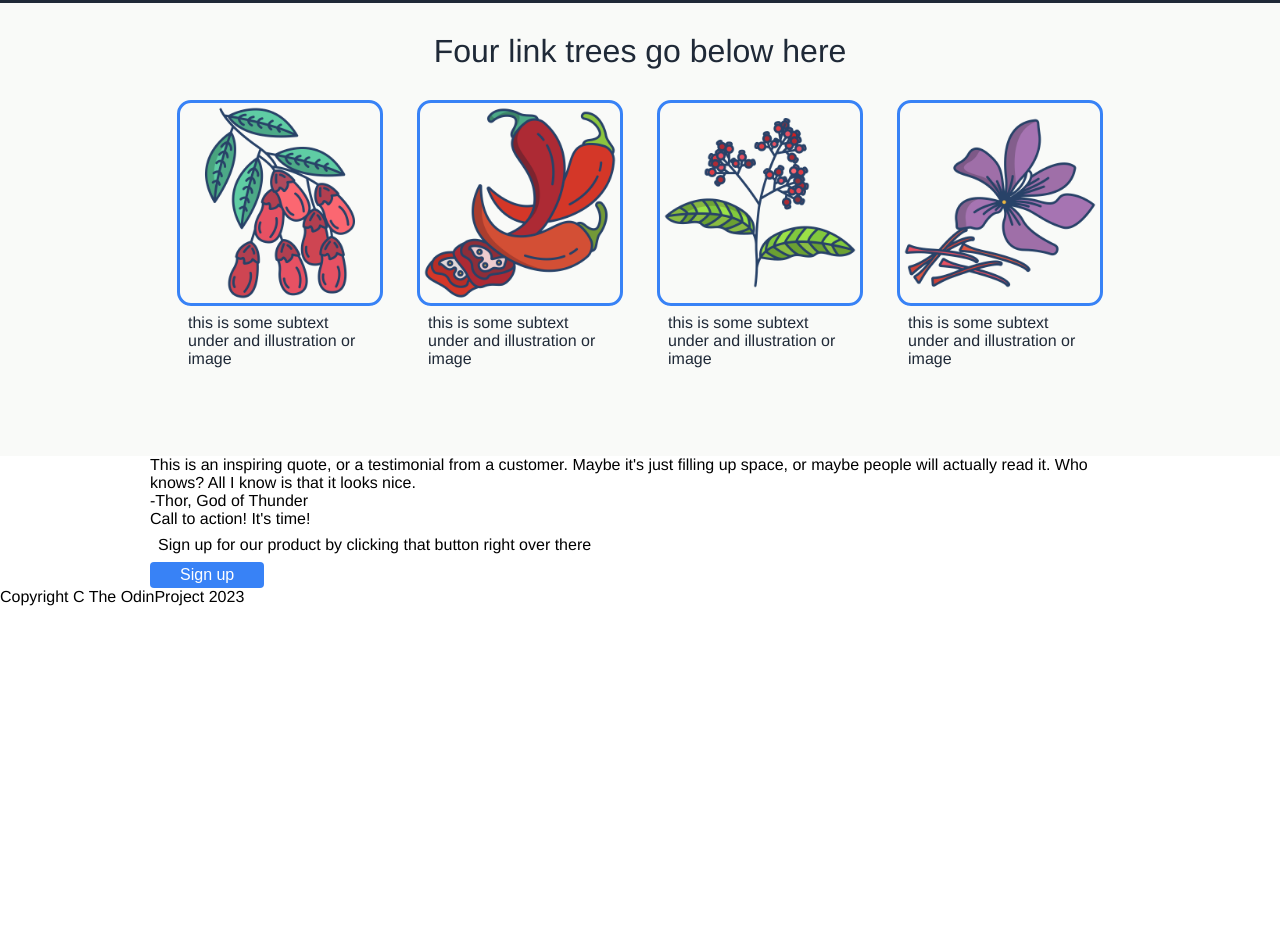
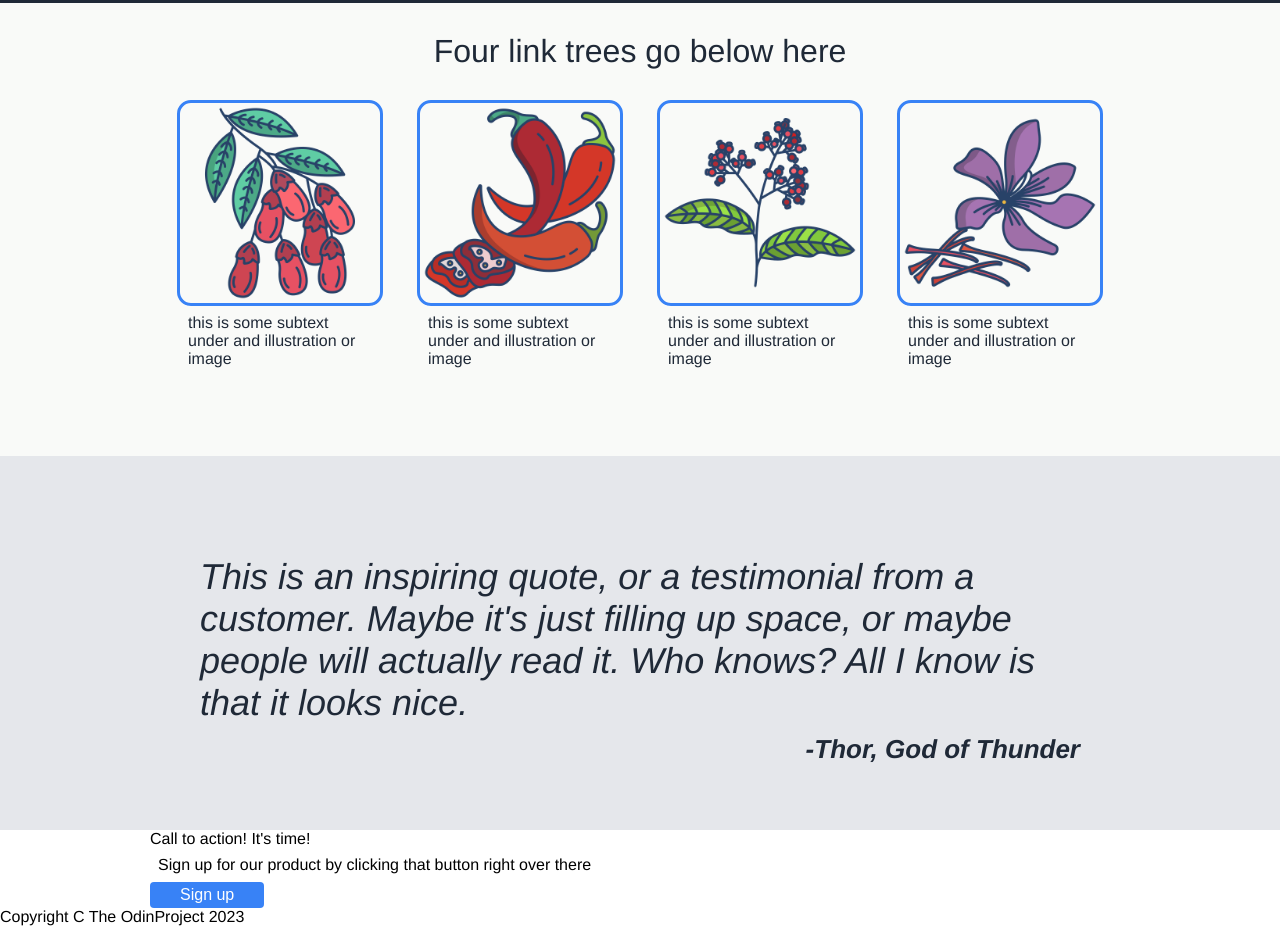
Before and after one commit to OliverVuong/Landing-Page, a plain HTML site: page index.html in a window 1280 px wide. Shown: the part 458-1384 px from the top of the page. Before the commit the page ends 1064 px from the top, so only its background shows below. Drawn offline with Linux system fonts and the light colour scheme.

Commit message:
Add CSS for quote section

```diff
--- a/style.css
+++ b/style.css
@@ -125,3 +125,23 @@ button {
 .container .subtext{
     padding: 8px;
 }
+
+.container.quote {
+    background-color: #E5E7EB;
+    padding-top: 100px;
+    padding-bottom: 65px;
+}
+
+.quote {
+    font-size: 36px;
+    font-style: italic;
+    color: #1F2937;
+    padding: 0px 50px 10px 50px;
+}
+
+.attribution {
+    padding-right: 50px;
+    text-align: end;
+    font-size: 26px;
+    font-weight: bold;
+}
```
